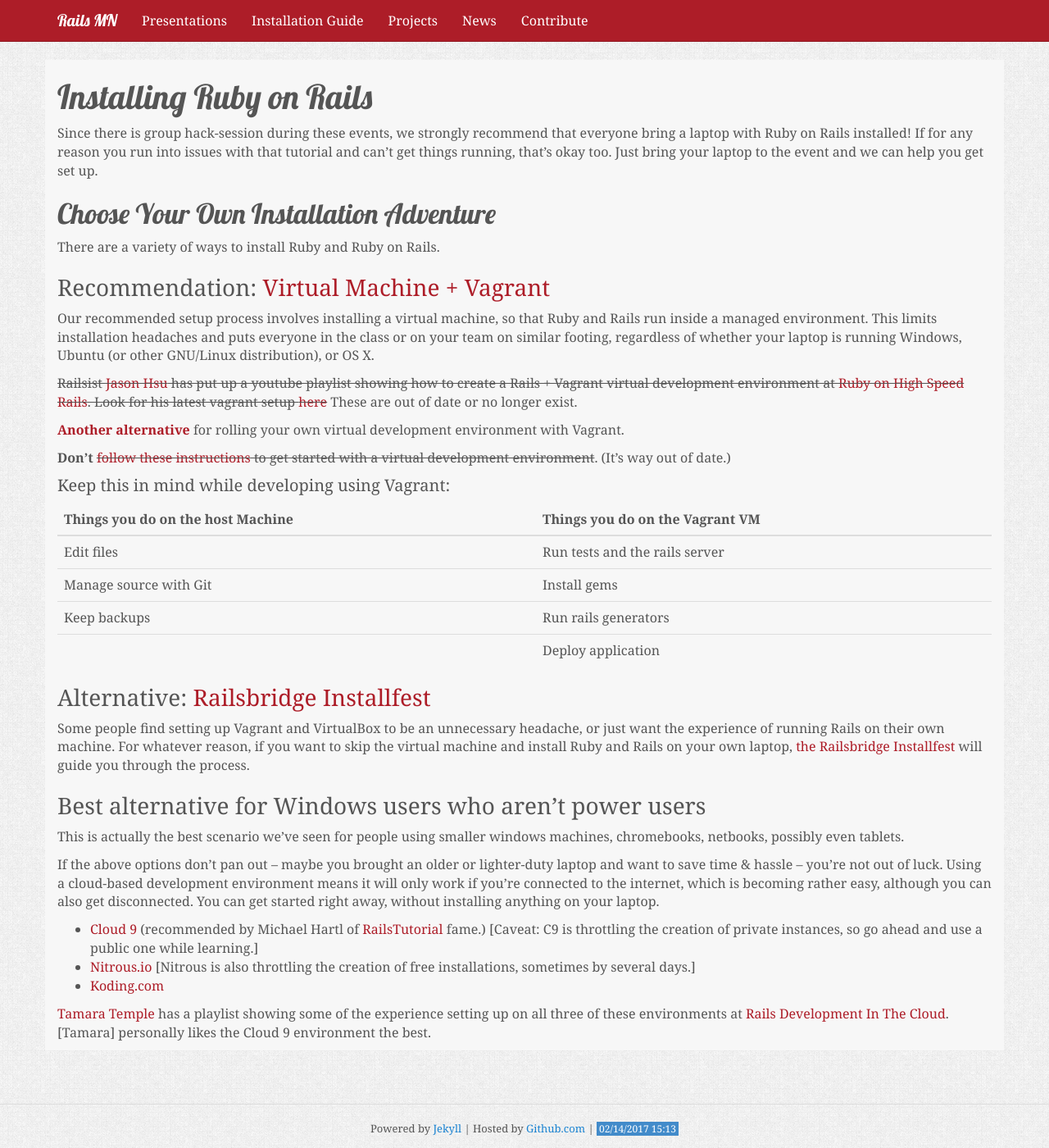
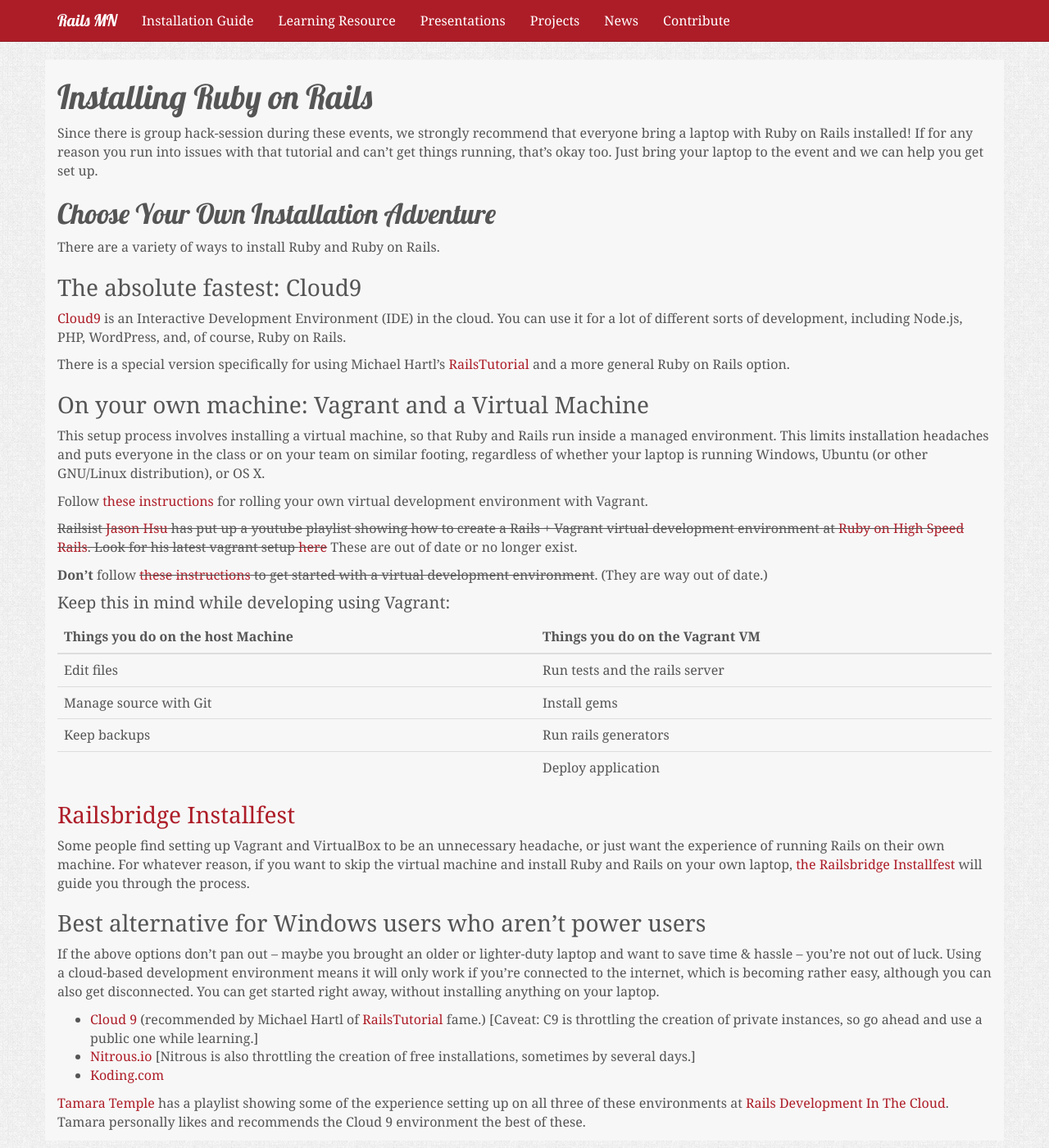
Before and after one commit to railsmn/railsmn.github.io, a Jekyll site: the page built from installation/index.md, in a window 1280 px wide and 1400 px high. Shown: the whole window at 82% size. Built offline with Jekyll 4.4.1, drawn with Linux system fonts in a browser that asks for light colours.

Commit message:
Site updates:
- learning resources

```diff
--- a/_includes/navigation.html
+++ b/_includes/navigation.html
@@ -6,8 +6,9 @@
     </div>
 
     <ul class="nav navbar-nav">
+      <li><a href="/installation">Installation Guide</a></li>
+      <li><a href="/learning">Learning Resource</a></li>
       <li><a href="/presentations">Presentations</a></li>
-      <li><a href="/installation">Installation Guide</a></li>
       <li><a href="/projects">Projects</a></li>
       <li><a href="/news.html">News</a></li>
       <li><a href="/contribute">Contribute</a></li>
--- a/installation/index.md
+++ b/installation/index.md
@@ -11,9 +11,28 @@
 
 There are a variety of ways to install Ruby and Ruby on Rails.
 
-### Recommendation: [Virtual Machine + Vagrant](vagrant.html)
 
-Our recommended setup process involves installing a virtual machine, so that Ruby and Rails run inside a managed environment. This limits installation headaches and puts everyone in the class or on your team on similar footing, regardless of whether your laptop is running Windows, Ubuntu (or other GNU/Linux distribution), or OS X.
+### The absolute fastest: Cloud9
+
+[Cloud9](https://c9.io) is an Interactive Development Environment
+(IDE) in the cloud. You can use it for a lot of different sorts of
+development, including Node.js, PHP, WordPress, and, of course, Ruby
+on Rails.
+
+There is a special version specifically for using Michael
+Hartl's [RailsTutorial](https://railstutorial.org) and a more general
+Ruby on Rails option.
+
+### On your own machine: Vagrant and a Virtual Machine
+
+This setup process involves installing a virtual machine, so that Ruby
+and Rails run inside a managed environment. This limits installation
+headaches and puts everyone in the class or on your team on similar
+footing, regardless of whether your laptop is running Windows, Ubuntu
+(or other GNU/Linux distribution), or OS X.
+
+Follow [these instructions](vagrant2.html) for rolling your own
+virtual development environment with Vagrant.
 
 <del>Railsist
 [Jason Hsu](http://www.meetup.com/ruby-on-rails-for-beginners/members/844108/) has
@@ -26,9 +45,9 @@
 [here](https://github.com/jhsu802701/vagrant-debian-jessie)</del>
 These are out of date or no longer exist.
 
-[**Another alternative**](vagrant2.html) for rolling your own virtual development environment with Vagrant.
-
-**Don't** <del> [follow these instructions](vagrant.html) to get started with a virtual development environment</del>. (It's way out of date.)
+**Don't** follow <del> [these instructions](vagrant.html) to get
+started with a virtual development environment</del>. (They are way
+out of date.)
 
 #### Keep this in mind while developing using Vagrant:
 
@@ -47,22 +66,31 @@
 </tbody>
 </table>
 
+### [Railsbridge Installfest](http://docs.railsbridge.org/installfest/)
 
-
-
-
-### Alternative: [Railsbridge Installfest](http://docs.railsbridge.org/installfest/)
-
-Some people find setting up Vagrant and VirtualBox to be an unnecessary headache, or just want the experience of running Rails on their own machine. For whatever reason, if you want to skip the virtual machine and install Ruby and Rails on your own laptop, [the Railsbridge Installfest](http://docs.railsbridge.org/installfest/) will guide you through the process.
+Some people find setting up Vagrant and VirtualBox to be an
+unnecessary headache, or just want the experience of running Rails on
+their own machine. For whatever reason, if you want to skip the
+virtual machine and install Ruby and Rails on your own
+laptop,
+[the Railsbridge Installfest](http://docs.railsbridge.org/installfest/) will
+guide you through the process.
 
 ### Best alternative for Windows users who aren't power users
 
-This is actually the best scenario we've seen for people using smaller windows machines, chromebooks, netbooks, possibly even tablets.
-
-If the above options don't pan out -- maybe you brought an older or lighter-duty laptop and want to save time & hassle -- you're not out of luck. Using a cloud-based development environment means it will only work if you're connected to the internet, which is becoming rather easy, although you can also get disconnected. You can get started right away, without installing anything on your laptop.
+If the above options don't pan out -- maybe you brought an older or
+lighter-duty laptop and want to save time & hassle -- you're not out
+of luck. Using a cloud-based development environment means it will
+only work if you're connected to the internet, which is becoming
+rather easy, although you can also get disconnected. You can get
+started right away, without installing anything on your laptop.
 
 * [Cloud 9](https://c9.io/) (recommended by Michael Hartl of [RailsTutorial](http://railstutorial.com) fame.) [Caveat: C9 is throttling the creation of private instances, so go ahead and use a public one while learning.]
 * [Nitrous.io](https://www.nitrous.io/) [Nitrous is also throttling the creation of free installations, sometimes by several days.]
 * [Koding.com](https://koding.com/)
 
-[Tamara Temple](http://tamouse.org) has a playlist showing some of the experience setting up on all three of these environments at [Rails Development In The Cloud](https://www.youtube.com/playlist?list=PLFmOAEryuJPGyz0tbnsdLjAIuUuIFovwD). [Tamara] personally likes the Cloud 9 environment the best.
+[Tamara Temple](http://tamouse.org) has a playlist showing some of the
+experience setting up on all three of these environments
+at
+[Rails Development In The Cloud](https://www.youtube.com/playlist?list=PLFmOAEryuJPGyz0tbnsdLjAIuUuIFovwD). Tamara
+personally likes and recommends the Cloud 9 environment the best of these.
```
Also changed, not shown: _posts/2017-02-14-site-update.md (added, +22 -0 lines), resources/index.md (added, +128 -0 lines).
